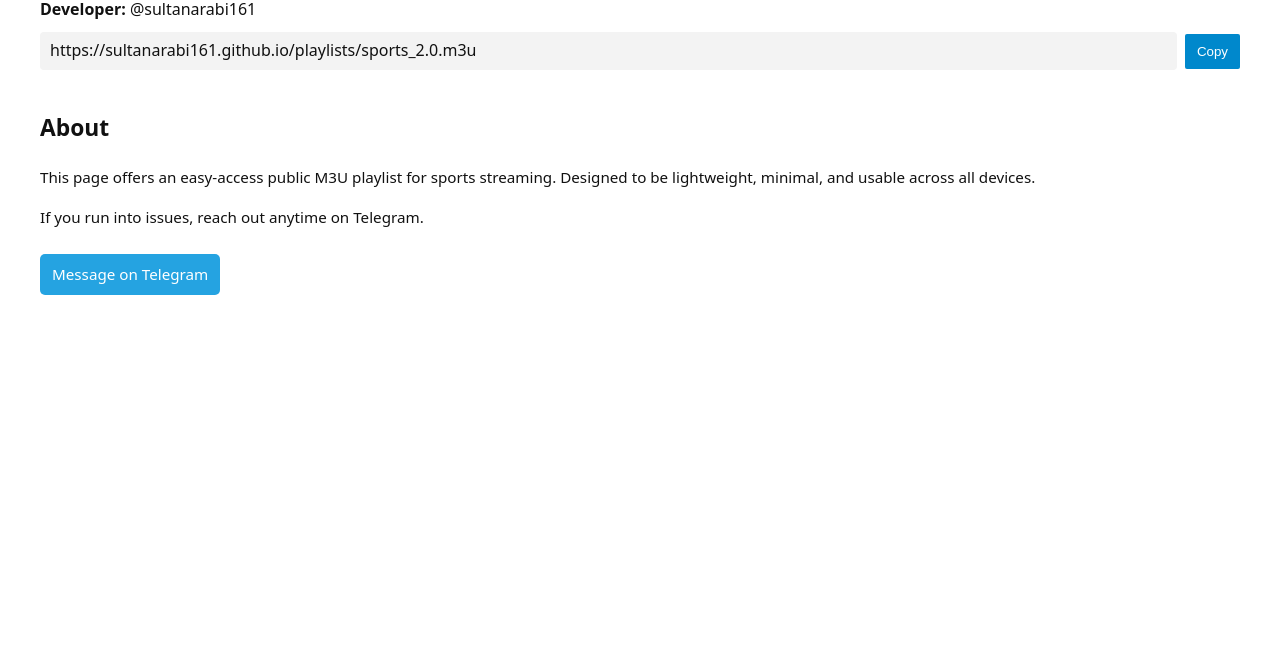
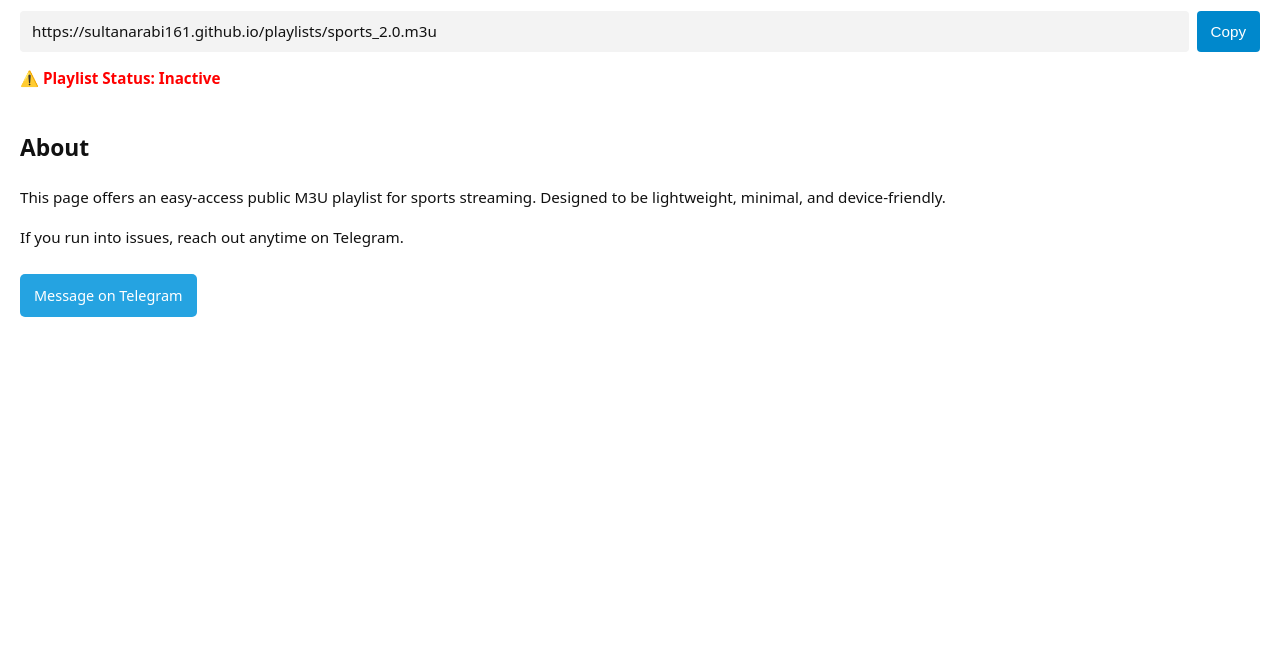
Before and after one commit to sultanarabi161/sultanarabi161.github.io, a plain HTML site: page playlists/index.html in a window 1280 px wide. Shown: the part 134-800 px from the top of the page. Drawn offline with Linux system fonts and the light colour scheme; no server answers.

Commit message:
Update index.html
2

```diff
--- a/playlists/index.html
+++ b/playlists/index.html
@@ -8,61 +8,94 @@
     body {
       font-family: system-ui, sans-serif;
       background-color: #fff;
-      margin: 40px;
+      margin: 20px;
+      padding: 0;
       color: #111;
       line-height: 1.6;
     }
+
     h1 {
       margin-bottom: 10px;
+      font-size: 1.8em;
     }
+
     .info p {
       margin: 4px 0;
+      font-size: 1em;
     }
+
     .playlist {
       display: flex;
-      align-items: center;
+      align-items: stretch;
       gap: 8px;
-      margin: 10px 0;
-      word-break: break-all;
+      margin: 14px 0;
+      flex-wrap: wrap;
     }
+
     .link-box {
       background: #f3f3f3;
-      padding: 6px 10px;
+      padding: 8px 12px;
       border-radius: 4px;
-      flex: 1;
+      flex-grow: 1;
+      font-size: 0.95em;
     }
+
     .copy-btn {
-      padding: 10px 12px;
+      padding: 10px 14px;
       background-color: #0088cc;
       color: #fff;
       border: none;
-      border-radius: 2px;
+      border-radius: 4px;
+      font-size: 0.95em;
       cursor: pointer;
+      transition: background-color 0.3s ease;
     }
+
     .copy-btn:hover {
       background-color: #005c99;
     }
+
+    #status {
+      margin-top: 12px;
+      font-weight: bold;
+      font-size: 0.95em;
+    }
+
     .about {
       margin-top: 40px;
       font-size: 0.95em;
     }
+
     .button {
       display: inline-block;
       margin-top: 10px;
-      padding: 8px 12px;
+      padding: 10px 14px;
       background-color: #25A3E1;
       color: #fff;
       text-decoration: none;
       border-radius: 5px;
+      font-size: 0.95em;
+      transition: background-color 0.3s ease;
     }
+
     .button:hover {
       background-color: #188abf;
+    }
+
+    @media (max-width: 480px) {
+      .playlist {
+        flex-direction: column;
+      }
+      .copy-btn {
+        width: 100%;
+        text-align: center;
+      }
     }
   </style>
 </head>
 <body>
 
-  <h1>Sports Playlist - mxonlive</h1>
+  <h1>Sports Playlist</h1>
   <div class="info">
     <p><strong>Version:</strong> 2.0</p>
     <p><strong>Developer:</strong> @sultanarabi161</p>
@@ -73,9 +106,11 @@
     <button class="copy-btn" onclick="copyLink()">Copy</button>
   </div>
 
+  <div id="status">Checking playlist status...</div>
+
   <div class="about">
     <h2>About</h2>
-    <p>This page offers an easy-access public M3U playlist for sports streaming. Designed to be lightweight, minimal, and usable across all devices.</p>
+    <p>This page offers an easy-access public M3U playlist for sports streaming. Designed to be lightweight, minimal, and device-friendly.</p>
     <p>If you run into issues, reach out anytime on Telegram.</p>
     <a href="https://t.me/sultanarabi161" class="button">Message on Telegram</a>
   </div>
@@ -84,9 +119,31 @@
     function copyLink() {
       const text = document.getElementById("playlistLink").textContent;
       navigator.clipboard.writeText(text).then(() => {
-        alert("Playlist link copied, Now Enjoy 🔥 🙂");
+        alert("🔥 Playlist link copied, Now Enjoy 🙂🔥");
       });
     }
+
+    function checkStatus() {
+      const url = "https://sultanarabi161.github.io/playlists/sports_2.0.m3u";
+      fetch(url, { method: 'HEAD' })
+        .then(response => {
+          const statusBox = document.getElementById("status");
+          if (response.ok) {
+            statusBox.textContent = "✅ Playlist Status: Active";
+            statusBox.style.color = "green";
+          } else {
+            statusBox.textContent = "⚠️ Playlist Status: Inactive";
+            statusBox.style.color = "red";
+          }
+        })
+        .catch(() => {
+          const statusBox = document.getElementById("status");
+          statusBox.textContent = "⚠️ Playlist Status: Inactive";
+          statusBox.style.color = "red";
+        });
+    }
+
+    checkStatus();
   </script>
 
 </body>
```
